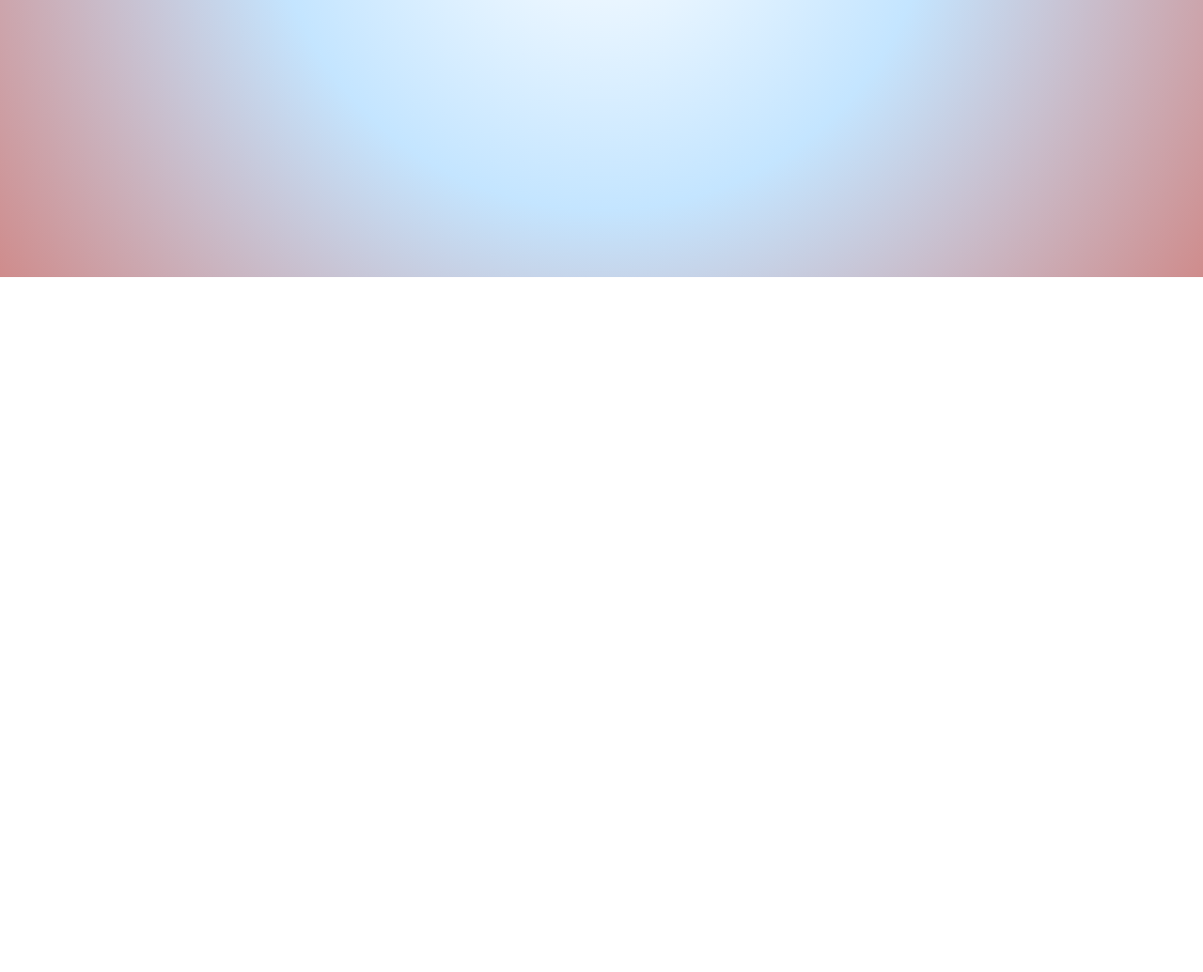
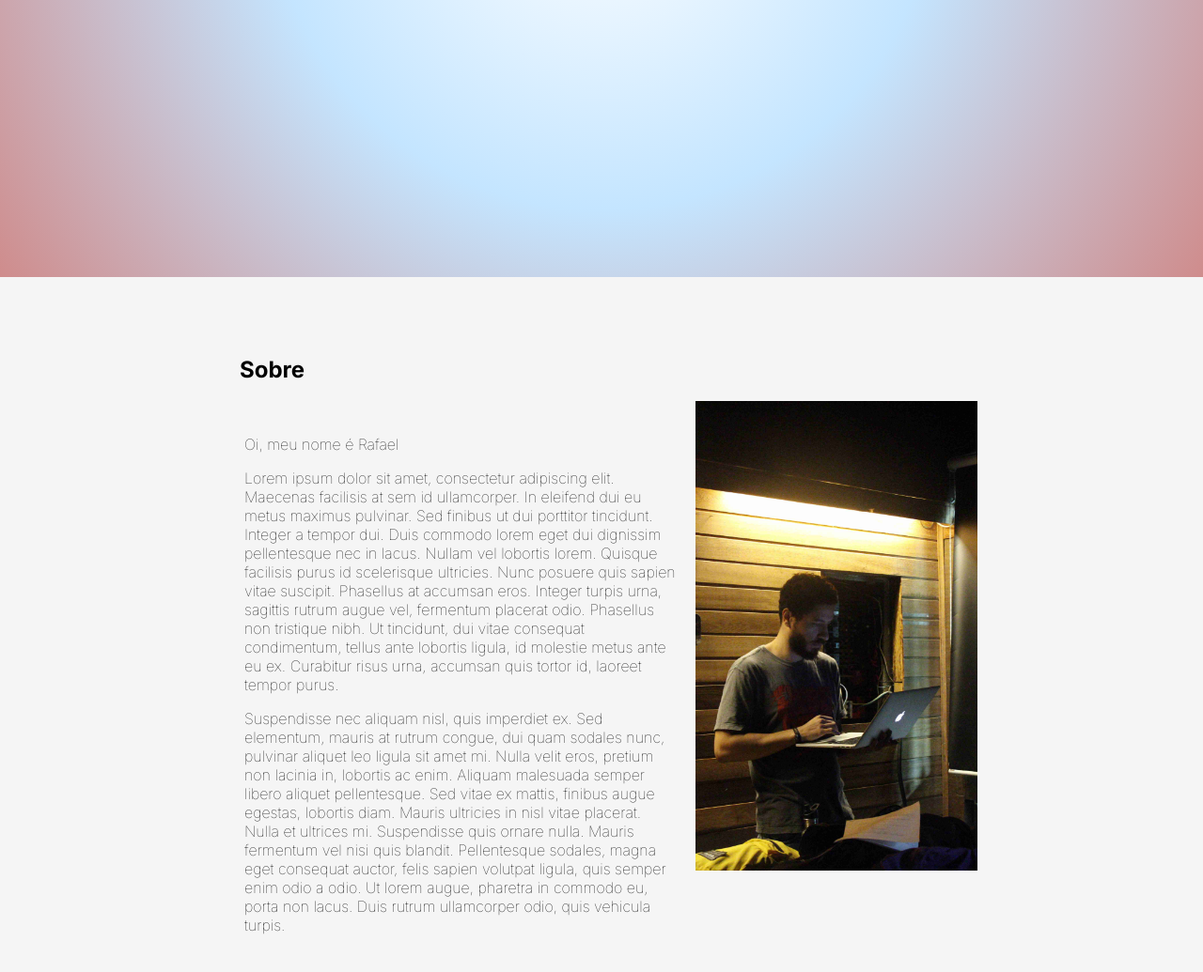
Before and after one commit to rafatav/portfolio, a plain HTML site: page index.html in a window 1280 px wide. Shown: the part 615-1650 px from the top of the page at 94% size. Before the commit the page ends 910 px from the top, so only its background shows below. Drawn offline with Linux system fonts and the light colour scheme.

Commit message:
feat: add about section

```diff
--- a/css/style.css
+++ b/css/style.css
@@ -88,3 +88,41 @@ body {
 #banner-container .angular {
     color: red;
 } */
+
+#about-section {
+    background-color: whitesmoke;
+    width: 100%;
+    height: 800px;
+    display: flex;
+    flex-direction: column;
+    justify-content: center;
+    align-items: center;
+}
+
+#about-section .presentation-container {
+    display: flex;
+}
+#about-section h1 {
+    width: 800px;
+    color: #000;
+    align-items: baseline;
+    margin-left: 30px;
+}
+
+.presentation-text {
+    font-size: 16px;
+    color: #000;
+    width: 500px;
+    font-weight: 100;
+    padding: 20px;
+    box-sizing: border-box;
+}
+
+.main-image {
+    background-image: url("../assets/rafael.jpg");
+    background-position: center;
+    background-size: cover;
+    height: 500px;
+    width: 300px;
+    box-sizing: border-box;
+}
--- a/index.html
+++ b/index.html
@@ -15,7 +15,7 @@
         <div class="navbar-container">
             <nav>
                 <ul class="navbar-items">
-                    <li><a href="#">Sobre</a></li>
+                    <li><a href="#about-section">Sobre</a></li>
                     <li><a href="#">Tecnologias</a></li>
                     <li><a href="#">Projetos</a></li>
                     <li><a href="#">Contato</a></li>
@@ -32,6 +32,19 @@
                     <p class="name">&#125</p>
                 </div>
             </div>
+            <section id="about-section">
+                <h1>Sobre</h1>
+                <div class="presentation-container">
+                    <div class="presentation-text">
+                        <p>Oi, meu nome é Rafael</p>
+                        <p>Lorem ipsum dolor sit amet, consectetur adipiscing elit. Maecenas facilisis at sem id ullamcorper. In eleifend dui eu metus maximus pulvinar. Sed finibus ut dui porttitor tincidunt. Integer a tempor dui. Duis commodo lorem eget dui dignissim pellentesque nec in lacus. Nullam vel lobortis lorem. Quisque facilisis purus id scelerisque ultricies. Nunc posuere quis sapien vitae suscipit. Phasellus at accumsan eros. Integer turpis urna, sagittis rutrum augue vel, fermentum placerat odio. Phasellus non tristique nibh. Ut tincidunt, dui vitae consequat condimentum, tellus ante lobortis ligula, id molestie metus ante eu ex. Curabitur risus urna, accumsan quis tortor id, laoreet tempor purus.
+                        </p>
+                        <p>Suspendisse nec aliquam nisl, quis imperdiet ex. Sed elementum, mauris at rutrum congue, dui quam sodales nunc, pulvinar aliquet leo ligula sit amet mi. Nulla velit eros, pretium non lacinia in, lobortis ac enim. Aliquam malesuada semper libero aliquet pellentesque. Sed vitae ex mattis, finibus augue egestas, lobortis diam. Mauris ultricies in nisl vitae placerat. Nulla et ultrices mi. Suspendisse quis ornare nulla. Mauris fermentum vel nisi quis blandit. Pellentesque sodales, magna eget consequat auctor, felis sapien volutpat ligula, quis semper enim odio a odio. Ut lorem augue, pharetra in commodo eu, porta non lacus. Duis rutrum ullamcorper odio, quis vehicula turpis.
+                        </p>
+                    </div>
+                    <div class="main-image"></div>
+                </div>
+            </section>
         </main>
     </div>
 </body>
```
Also changed, not shown: assets/rafael.jpg (added).
